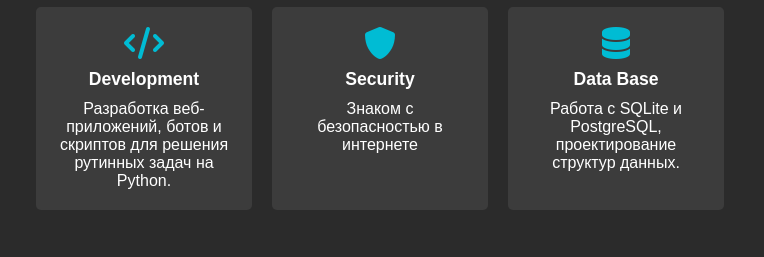
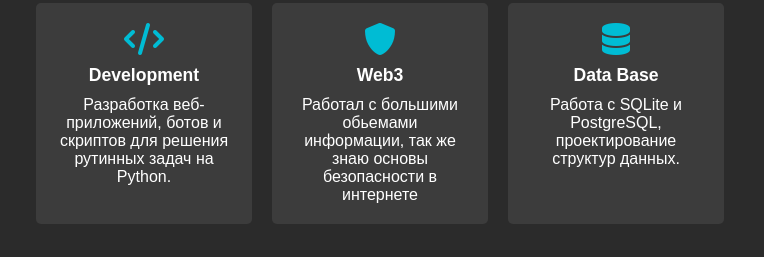
Before and after one commit to Spidozlo/my-portfolio, a plain HTML site: page index.html in a window 1280 px wide. Shown: the part 470-727 px from the top of the page, 516-1280 px from the left. Drawn offline with Linux system fonts and the light colour scheme.

Commit message:
Update index.html

```diff
--- a/index.html
+++ b/index.html
@@ -169,8 +169,8 @@
         </div>
         <div class="service-item">
           <i class="fas fa-shield-alt"></i>
-          <h3>Security</h3>
-          <p>Знаком с безопасностью в интернете</p>
+          <h3>Web3</h3>
+          <p>Работал с большими обьемами информации, так же знаю основы безопасности в интернете</p>
         </div>
         <div class="service-item">
           <i class="fas fa-database"></i>
```
